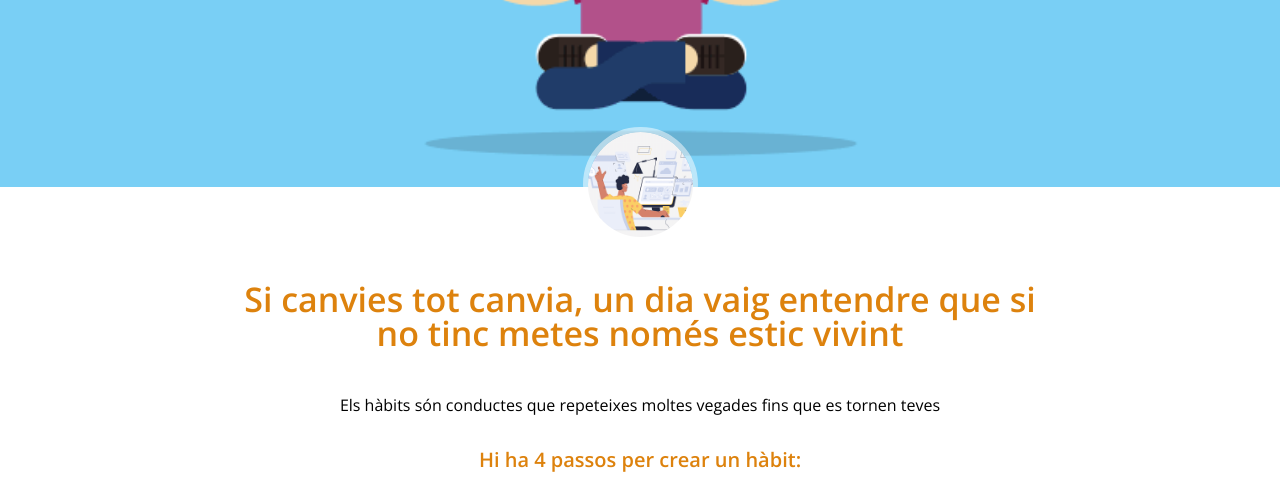
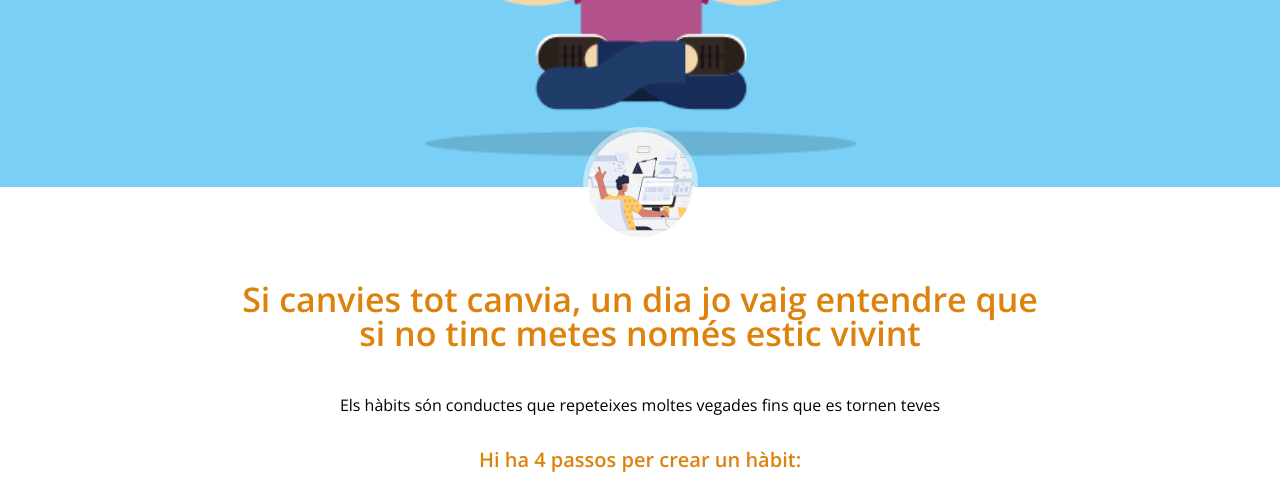
Before and after one commit to Cold023/habits, a plain HTML site: page index.html in a window 1280 px wide. Shown: the part 297-792 px from the top of the page. Drawn offline with nearby package versions, Linux system fonts and the light colour scheme.

Commit message:
Update index.html

```diff
--- a/index.html
+++ b/index.html
@@ -29,7 +29,7 @@
 			</div>
 
 			<div class="texto">
-				<h3 class="titulo">Si canvies tot canvia, un dia vaig entendre que si no tinc metes només estic vivint</h3>
+				<h3 class="titulo">Si canvies tot canvia, un dia jo vaig entendre que si no tinc metes només estic vivint</h3>
 				<p align="center">Els hàbits són conductes que repeteixes moltes vegades fins que es tornen teves</p>
 				<p style="text-align: center; color: #dd820d; font-weight: 600; font-size: 20px">Hi ha 4 passos per crear un hàbit:</p>
 				<p class="pasos" style="font-size: 25px;" align="center">senyal (Fer-ho obvi) <span style="font-weight: 600; color: #219ebc;">---></span> atractiu <span style="font-weight: 600; color: #219ebc;">---></span> fàcil <span style="font-weight: 600; color: #219ebc;">---></span> satisfactori</p>
```
